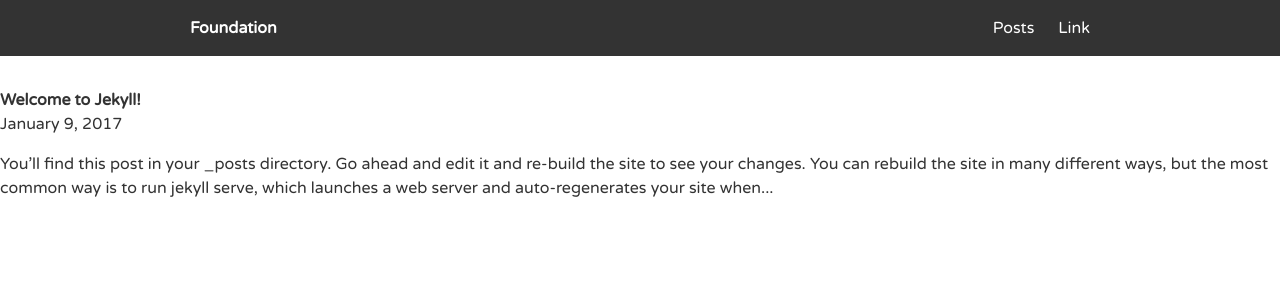
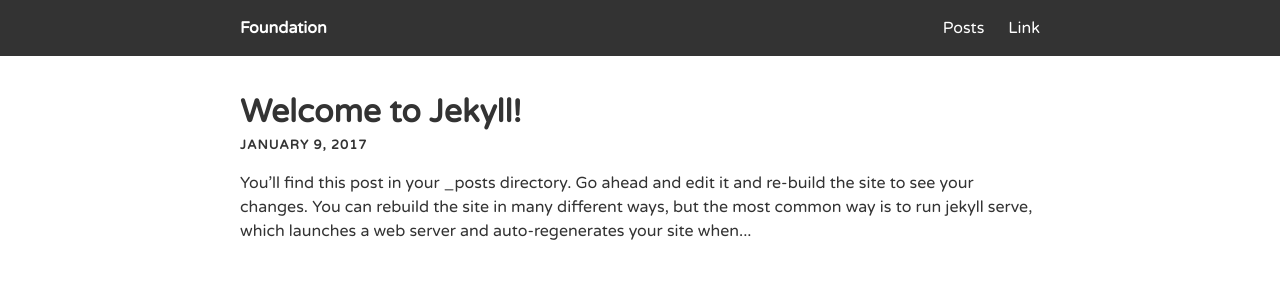
Before and after one commit to noaharogers/foundation, a Jekyll site: the page built from posts/index.html, in a window 1280 px wide. Shown: the top 300 px of the page. Built offline with Jekyll 4.4.1, drawn with Linux system fonts in a browser that asks for light colours.

Commit message:
Add container to posts

```diff
--- a/assets/stylesheets/partials/_layout.scss
+++ b/assets/stylesheets/partials/_layout.scss
@@ -21,7 +21,7 @@
 
 .container {
   margin: 0 auto;
-  max-width: 900px;
+  max-width: 800px;
   width: 90%;
 
   @media #{$medium} {
--- a/assets/stylesheets/partials/_typography.scss
+++ b/assets/stylesheets/partials/_typography.scss
@@ -4,10 +4,21 @@
   margin: 0;
 }
 
+h1 {
+  font-size: 3rem;
+}
+
+h2 {
+  font-size: 2rem;
+}
+
+h3 {
+  font-size: 1.5rem;
+}
+
 h4 {
-  font-size: .7rem;
+  font-size: .8rem;
   letter-spacing: 1px;
-  margin-bottom: 1rem;
   text-transform: uppercase;
 }
 
--- a/posts/index.html
+++ b/posts/index.html
@@ -2,15 +2,18 @@
 layout: default
 title: Posts
 ---
-
+<section>
+  <div class="container">
     <ul class="post-list">
       {% for post in site.posts limit: 50 %}
         <li>
           <a href="{{ site.baseurl }}/{{ post.url }}">
             <h2>{{ post.title }}</h2>
-        <div>{{ post.date | date: "%B %-d, %Y" }}</div>
+            <h4>{{ post.date | date: "%B %-d, %Y" }}</h4>
             <p>{{ post.content | strip_html | truncatewords:50 }}</p>
           </a>
         </li>
       {% endfor %}
     </ul>
+  </div>
+</section>
```
Lines whose indentation alone changed are shown as unchanged.
